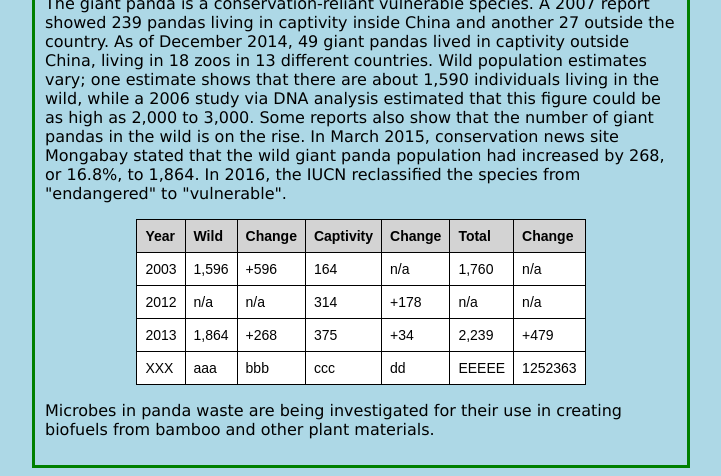
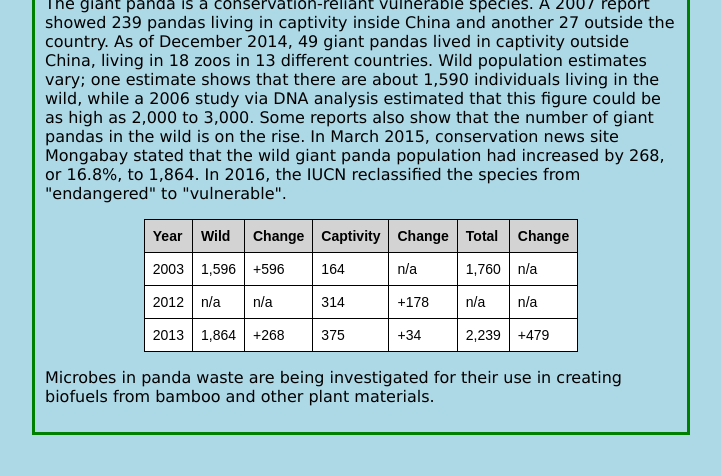
Before and after one commit to martin-lindvall/PandaWeb, a plain HTML site: page index.html in a window 1280 px wide. Shown: the part 1045-1521 px from the top of the page, without its empty margins (279-1000 px from the left). After the commit the page ends 1488 px from the top, so only its background shows below. Drawn offline with Linux system fonts and the light colour scheme.

Commit message:
Removed some error code

```diff
--- a/index.html
+++ b/index.html
@@ -73,20 +73,12 @@
                 <td>2,239</td>
                 <td>+479</td>
             </tr>
-            <tr>
-                <td>XXX</td>
-                <td>aaa</td>
-                <td>bbb</td>
-                <td>ccc</td>
-                <td>dd</td>
-                <td>EEEEE</td>
-                <td>1252363</td>
-            </tr>
         </table>
 
         <p>Microbes in panda waste are being investigated for their use in creating biofuels
             from bamboo and other plant materials.</p>
 
+
     </div>
 </body>
 </html>
```
